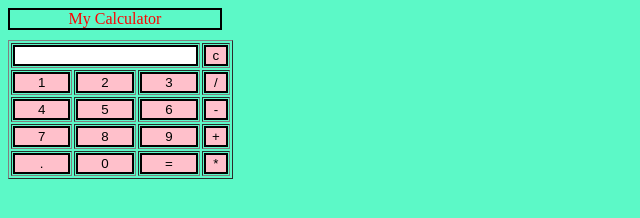
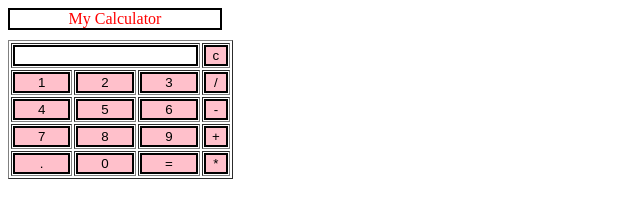
Before and after one commit to sanketnarkhede0923/HTML, a plain HTML site: page index.html in a window 1280 px wide. Shown: the whole page, without its empty margins (0-640 px from the left). Drawn offline with Linux system fonts and the light colour scheme.

Commit message:
Update index.html

```diff
--- a/index.html
+++ b/index.html
@@ -11,7 +11,7 @@
 </head>
 <!-- create table -->
 
-<body bgcolor="#5CF9C7">
+<body>
     <div class=title>My Calculator</div>
     <table border="1">
         <tr>
```
